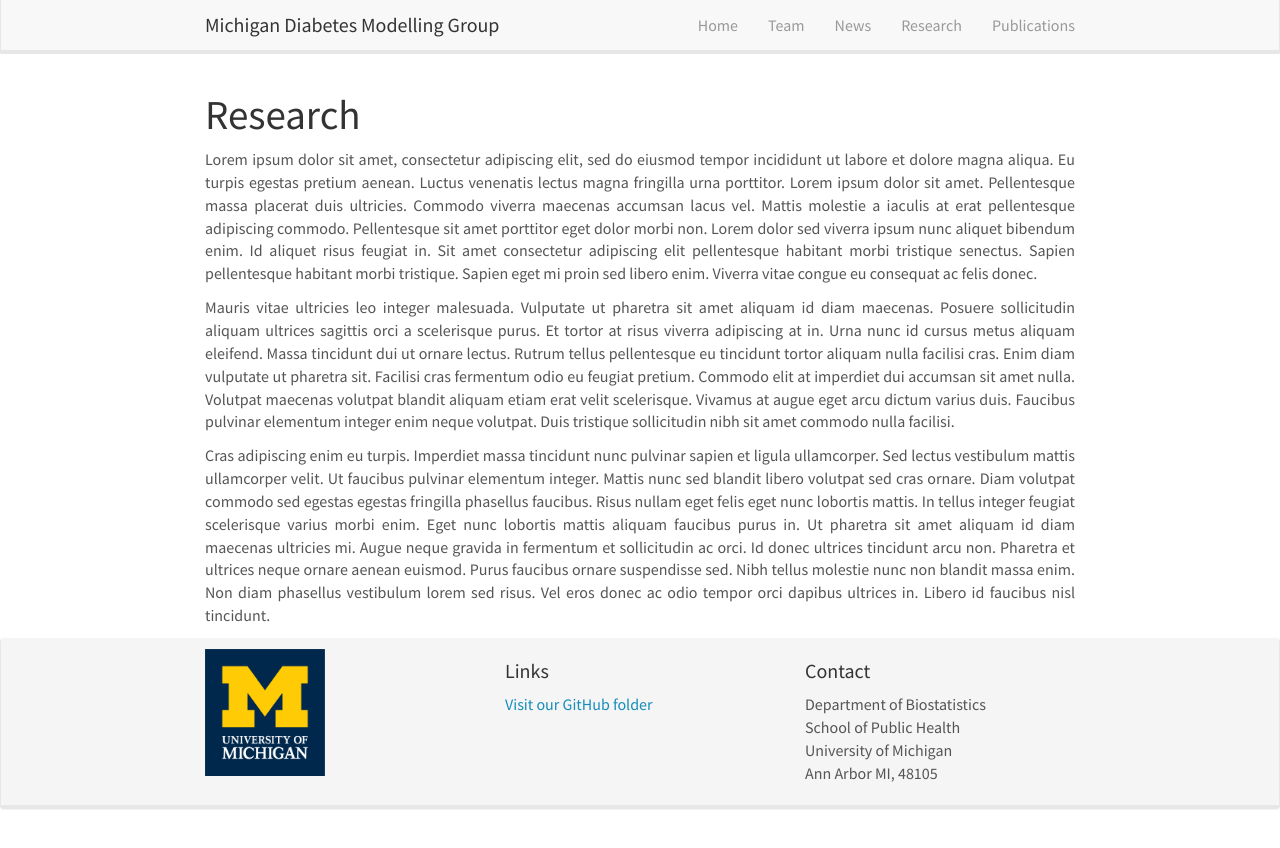
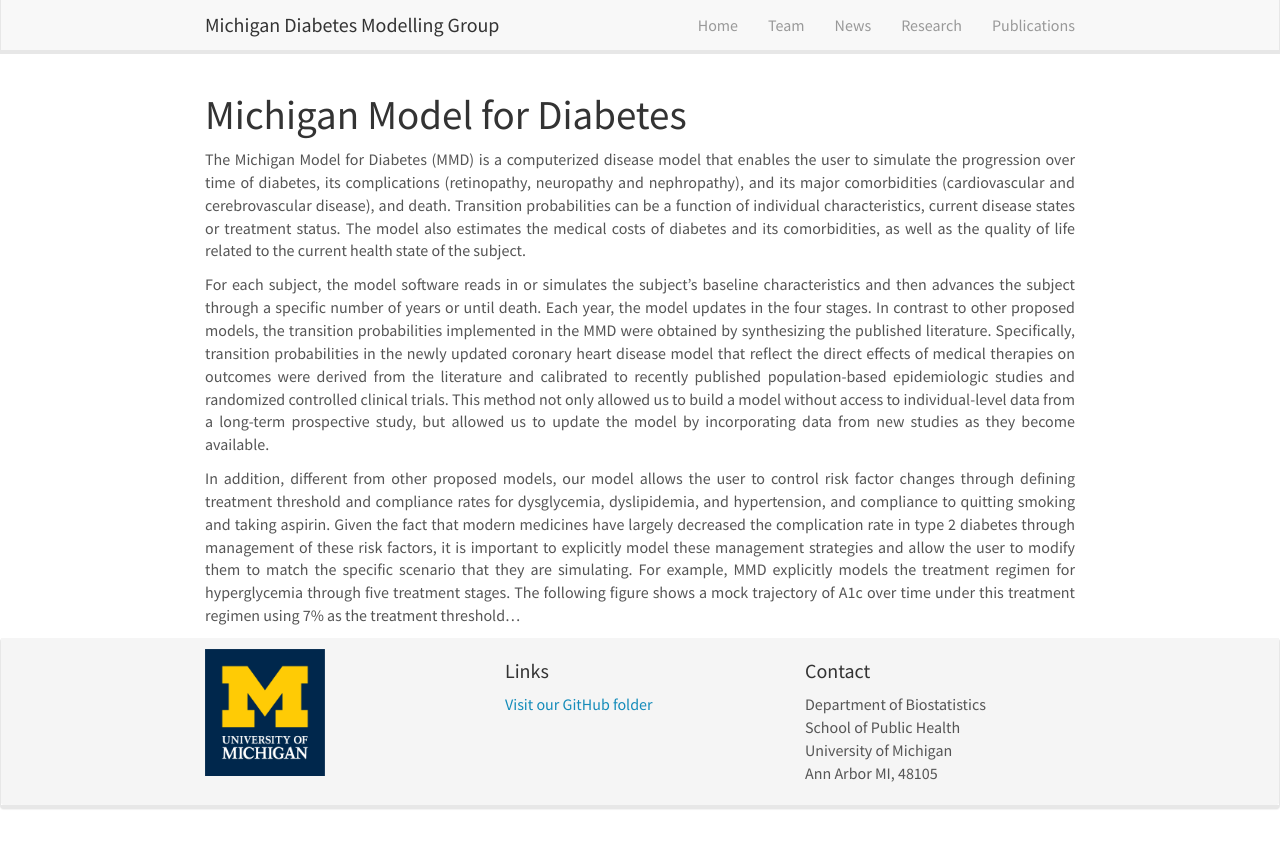
Before and after one commit to ybshao0709/ybshao0709.github.io, a Jekyll site: the page built from _pages/research.md, in a window 1280 px wide. Shown: the top 848 px of the page. Built offline with Jekyll 4.4.1, drawn with Linux system fonts in a browser that asks for light colours; nearby versions of some CDN libraries.

Commit message:
Update research.md

```diff
--- a/_pages/research.md
+++ b/_pages/research.md
@@ -1,15 +1,15 @@
 ---
 title: "Research"
 layout: default
-excerpt: "RT2 Lab -- Research"
+excerpt: "Michigan Diabetes Modelling Group -- Research"
 sitemap: false
 permalink: /research/
 ---
 
-# Research
+# Michigan Model for Diabetes
 
-Lorem ipsum dolor sit amet, consectetur adipiscing elit, sed do eiusmod tempor incididunt ut labore et dolore magna aliqua. Eu turpis egestas pretium aenean. Luctus venenatis lectus magna fringilla urna porttitor. Lorem ipsum dolor sit amet. Pellentesque massa placerat duis ultricies. Commodo viverra maecenas accumsan lacus vel. Mattis molestie a iaculis at erat pellentesque adipiscing commodo. Pellentesque sit amet porttitor eget dolor morbi non. Lorem dolor sed viverra ipsum nunc aliquet bibendum enim. Id aliquet risus feugiat in. Sit amet consectetur adipiscing elit pellentesque habitant morbi tristique senectus. Sapien pellentesque habitant morbi tristique. Sapien eget mi proin sed libero enim. Viverra vitae congue eu consequat ac felis donec.
+The Michigan Model for Diabetes (MMD) is a computerized disease model that enables the user to simulate the progression over time of diabetes, its complications (retinopathy, neuropathy and nephropathy), and its major comorbidities (cardiovascular and cerebrovascular disease), and death. Transition probabilities can be a function of individual characteristics, current disease states or treatment status. The model also estimates the medical costs of diabetes and its comorbidities, as well as the quality of life related to the current health state of the subject.
 
-Mauris vitae ultricies leo integer malesuada. Vulputate ut pharetra sit amet aliquam id diam maecenas. Posuere sollicitudin aliquam ultrices sagittis orci a scelerisque purus. Et tortor at risus viverra adipiscing at in. Urna nunc id cursus metus aliquam eleifend. Massa tincidunt dui ut ornare lectus. Rutrum tellus pellentesque eu tincidunt tortor aliquam nulla facilisi cras. Enim diam vulputate ut pharetra sit. Facilisi cras fermentum odio eu feugiat pretium. Commodo elit at imperdiet dui accumsan sit amet nulla. Volutpat maecenas volutpat blandit aliquam etiam erat velit scelerisque. Vivamus at augue eget arcu dictum varius duis. Faucibus pulvinar elementum integer enim neque volutpat. Duis tristique sollicitudin nibh sit amet commodo nulla facilisi.
+For each subject, the model software reads in or simulates the subject’s baseline characteristics and then advances the subject through a specific number of years or until death. Each year, the model updates in the four stages. In contrast to other proposed models, the transition probabilities implemented in the MMD were obtained by synthesizing the published literature. Specifically, transition probabilities in the newly updated coronary heart disease model that reflect the direct effects of medical therapies on outcomes were derived from the literature and calibrated to recently published population-based epidemiologic studies and randomized controlled clinical trials. This method not only allowed us to build a model without access to individual-level data from a long-term prospective study, but allowed us to update the model by incorporating data from new studies as they become available.
 
-Cras adipiscing enim eu turpis. Imperdiet massa tincidunt nunc pulvinar sapien et ligula ullamcorper. Sed lectus vestibulum mattis ullamcorper velit. Ut faucibus pulvinar elementum integer. Mattis nunc sed blandit libero volutpat sed cras ornare. Diam volutpat commodo sed egestas egestas fringilla phasellus faucibus. Risus nullam eget felis eget nunc lobortis mattis. In tellus integer feugiat scelerisque varius morbi enim. Eget nunc lobortis mattis aliquam faucibus purus in. Ut pharetra sit amet aliquam id diam maecenas ultricies mi. Augue neque gravida in fermentum et sollicitudin ac orci. Id donec ultrices tincidunt arcu non. Pharetra et ultrices neque ornare aenean euismod. Purus faucibus ornare suspendisse sed. Nibh tellus molestie nunc non blandit massa enim. Non diam phasellus vestibulum lorem sed risus. Vel eros donec ac odio tempor orci dapibus ultrices in. Libero id faucibus nisl tincidunt.
+In addition, different from other proposed models, our model allows the user to control risk factor changes through defining treatment threshold and compliance rates for dysglycemia, dyslipidemia, and hypertension, and compliance to quitting smoking and taking aspirin. Given the fact that modern medicines have largely decreased the complication rate in type 2 diabetes through management of these risk factors, it is important to explicitly model these management strategies and allow the user to modify them to match the specific scenario that they are simulating. For example, MMD explicitly models the treatment regimen for hyperglycemia through five treatment stages. The following figure shows a mock trajectory of A1c over time under this treatment regimen using 7% as the treatment threshold...
```
